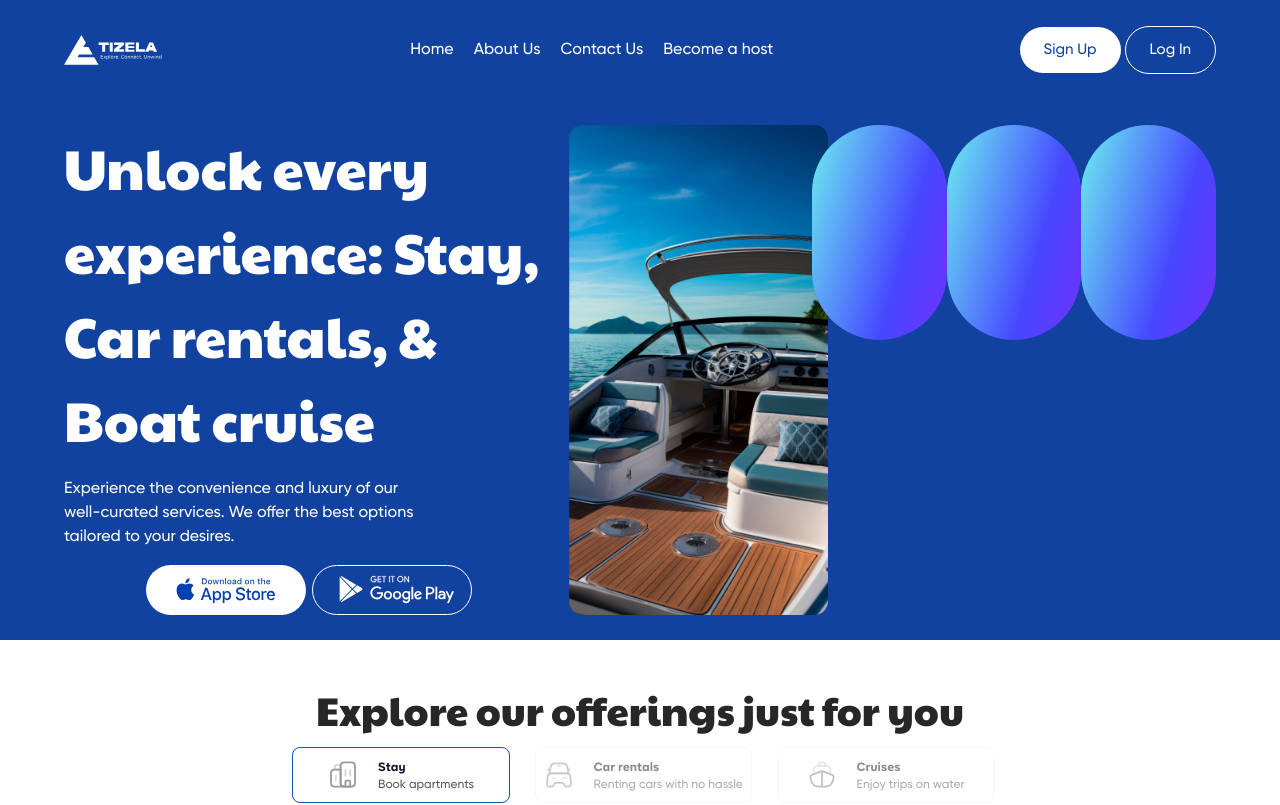
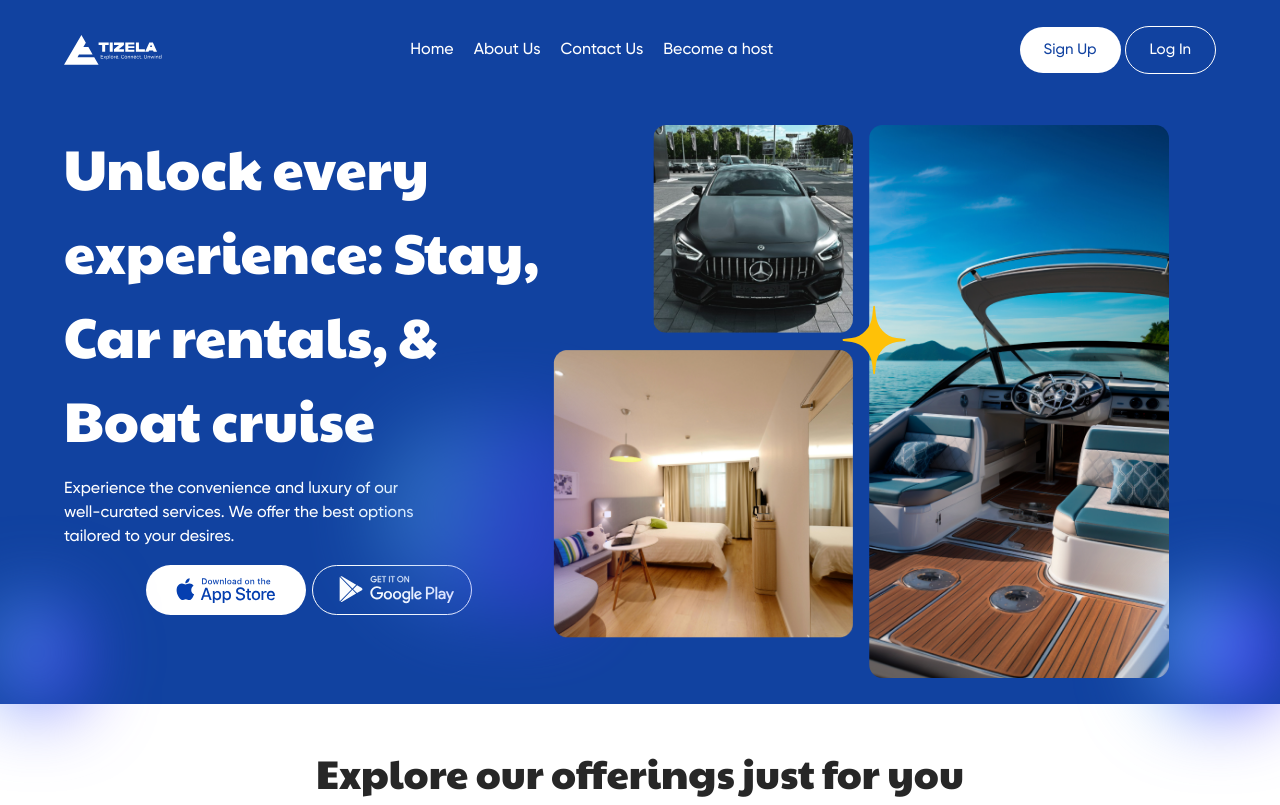
Before and after one commit to Tizela/landing-page, a Next.js app: page / in a window 1280 px wide. Shown: the top 805 px of the page. Built offline with nearby package versions, Linux system fonts and the light colour scheme; a web font is replaced by a local one.

Commit message:
gradient corrections

```diff
--- a/app/globals.css
+++ b/app/globals.css
@@ -111,8 +111,4 @@
     #4648ff 65.07%,
     #712fff 100%
   );
-  width: 319.87px;
-  height: 215px;
-  backdrop-filter: blur(10px); /* Adjust the blur value as needed */
-  -webkit-backdrop-filter: blur(10px); /* For Safari support */
 }
--- a/app/ui/components/home/Hero.tsx
+++ b/app/ui/components/home/Hero.tsx
@@ -3,7 +3,7 @@ import Button from "../button";
 
 export default function Hero() {
   return (
-    <div className="bg-[#1142A0] w-full">
+    <div className="bg-[#1142A0] w-full relative">
       <div className=" bg-[#1142A0] w-full px-[6%] md:px-[5%] lg:flex py-[4%] md:py-[2%]">
         <div className="">
           <p className="font-[400] text-[32px] md:font-[500] md:text-[56px] text-white w-[286px] md:w-[489px]">
@@ -82,17 +82,17 @@ export default function Hero() {
         {/* <Image src="/icons/overlay.svg" alt="hero" fill className="" /> */}
         <img
           src="/icons/star.svg"
-          className="w-[50px] h-[50px] md:full md:h-full absolute right-[46.5%] top-[14%] md:right-[28.5%] md:top-[9.55%]"
+          className="w-[50px] h-[50px] absolute right-[44.5%] top-[72.5%] md:hidden"
         />
         <img
           src="/icons/star.svg"
-          className="w-[50px] h-[50px] md:full md:h-full absolute right-[46.5%] top-[14%] md:right-[28.5%] md:top-[9.55%]"
+          className="w-[70px] h-[70px] absolute right-[29%] md:top-[34%] hidden md:inline"
         />
+      </div>
 
-        <div className="rounded-full header-bg"></div>
-        <div className="rounded-full header-bg"></div>
-        <div className="rounded-full header-bg"></div>
-      </div>
+      <div className="hidden md:block absolute bottom-0 left-0 blur-2xl w-[73.61px] h-[101px] rounded-full header-bg"></div>
+      <div className="hidden md:block absolute blur-2xl bottom-[90px] left-[380px] w-[203px] h-[198.8px] rounded-l-full header-bg opacity-[0.4] z-[]"></div>
+      <div className="hidden md:block absolute blur-2xl w-[119.87px] h-[115px] rounded-full header-bg right-0 bottom-0"></div>
     </div>
   );
 }
```
